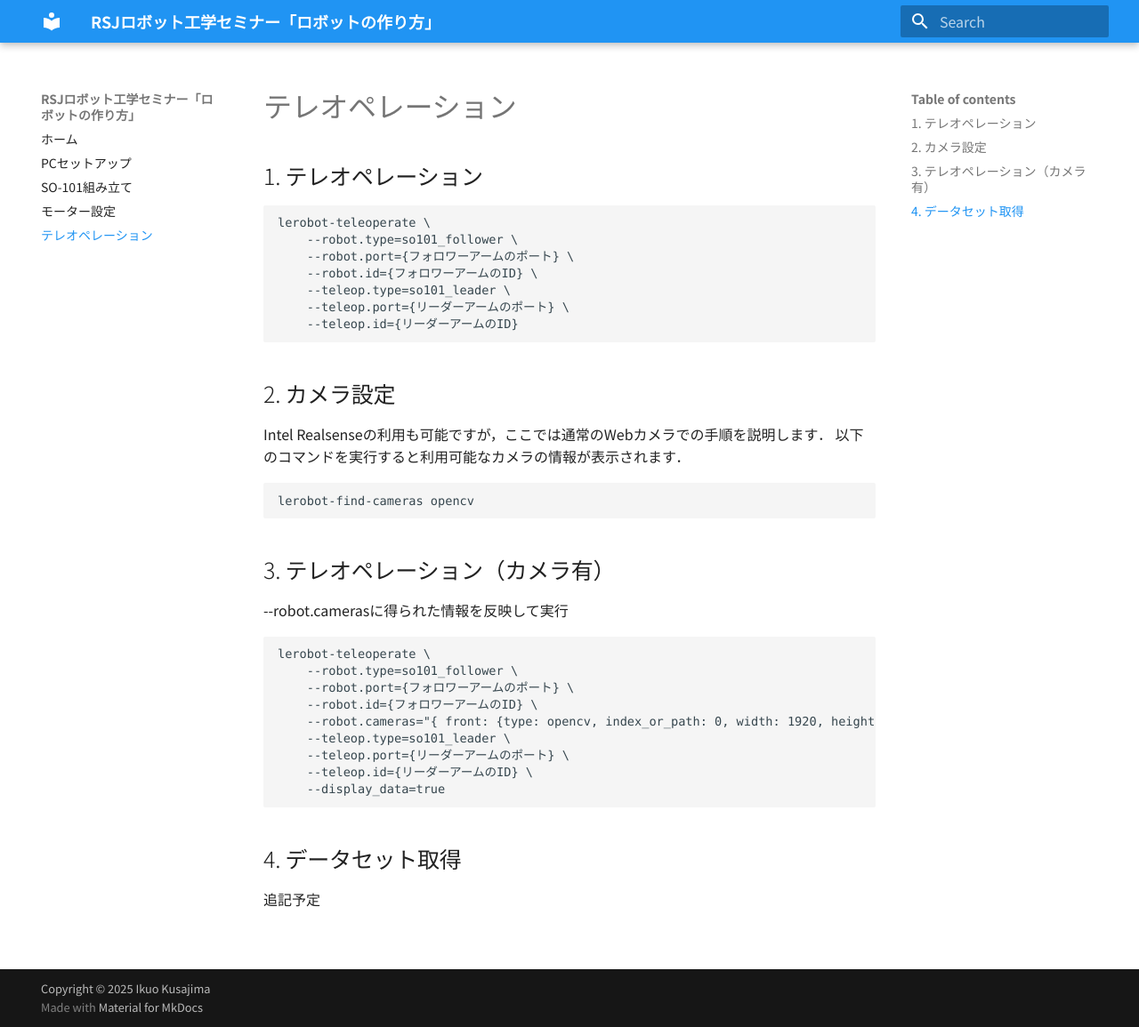
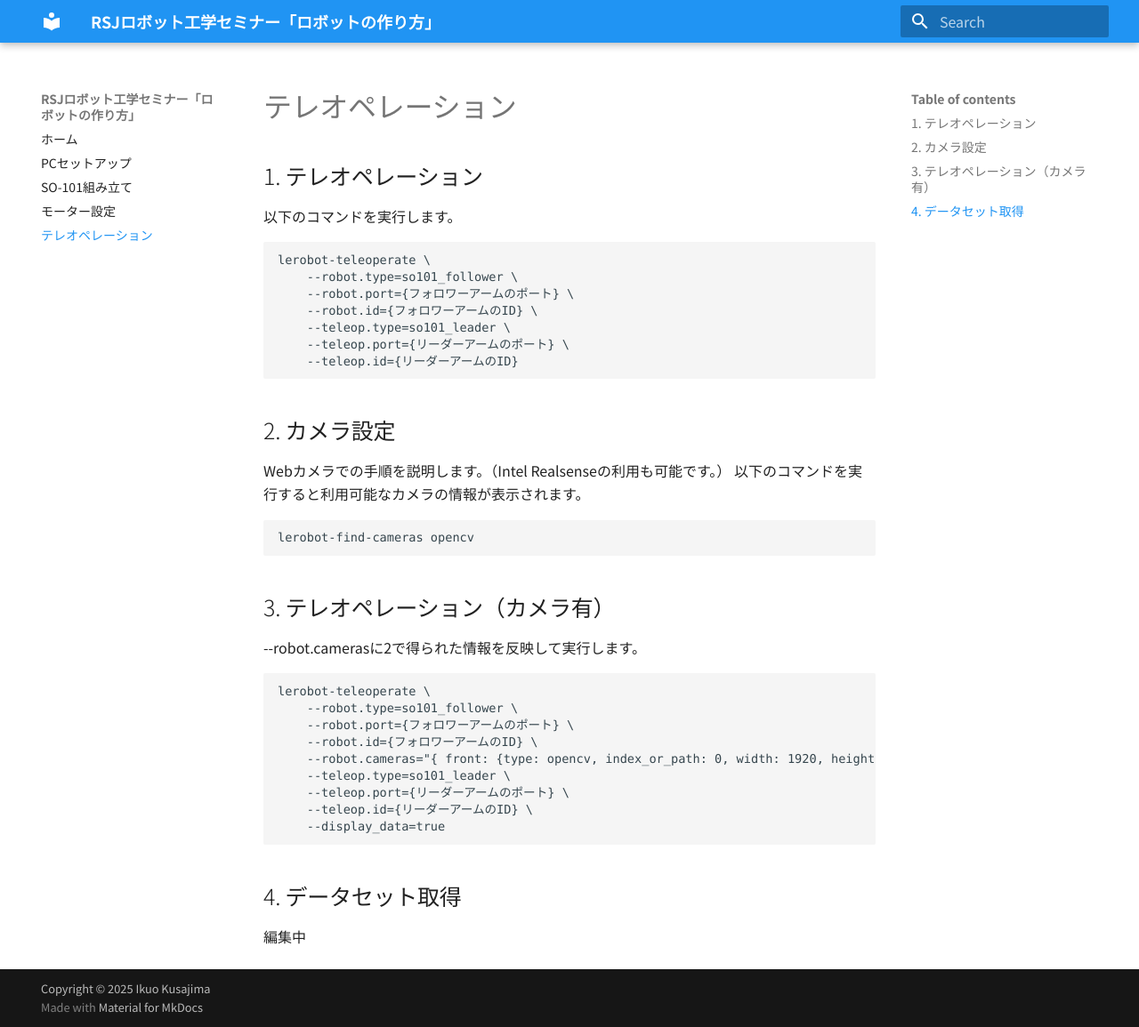
Before and after one commit to kusa-10/kusa-10.github.io, an MkDocs documentation site: the page built from docs/3_teleoperation.md, in a window 1280 px wide and 1155 px high. Shown: the whole window at 89% size. Built offline with MkDocs 1.6.1 and Material for MkDocs 9.7.7, drawn with Linux system fonts in a browser that asks for light colours; some web fonts are replaced.

Commit message:
update manuals

````diff
--- a/docs/3_teleoperation.md
+++ b/docs/3_teleoperation.md
@@ -1,5 +1,6 @@
 # テレオペレーション
 ## 1. テレオペレーション
+以下のコマンドを実行します。
 ```
 lerobot-teleoperate \
     --robot.type=so101_follower \
@@ -11,14 +12,14 @@ lerobot-teleoperate \
 ```
 
 ## 2. カメラ設定
-Intel Realsenseの利用も可能ですが，ここでは通常のWebカメラでの手順を説明します．
-以下のコマンドを実行すると利用可能なカメラの情報が表示されます．
+Webカメラでの手順を説明します。（Intel Realsenseの利用も可能です。）
+以下のコマンドを実行すると利用可能なカメラの情報が表示されます。
 ```
 lerobot-find-cameras opencv
 ```
 
 ## 3. テレオペレーション（カメラ有）
---robot.camerasに得られた情報を反映して実行
+--robot.camerasに2で得られた情報を反映して実行します。
 ```
 lerobot-teleoperate \
     --robot.type=so101_follower \
@@ -32,4 +33,4 @@ lerobot-teleoperate \
 ```
 
 ## 4. データセット取得
-追記予定
+編集中
````
Also changed, not shown: docs/0_setup.md (+1 -1 lines), docs/2_motor.md (+5 -5 lines), docs/index.md (+1 -1 lines).
